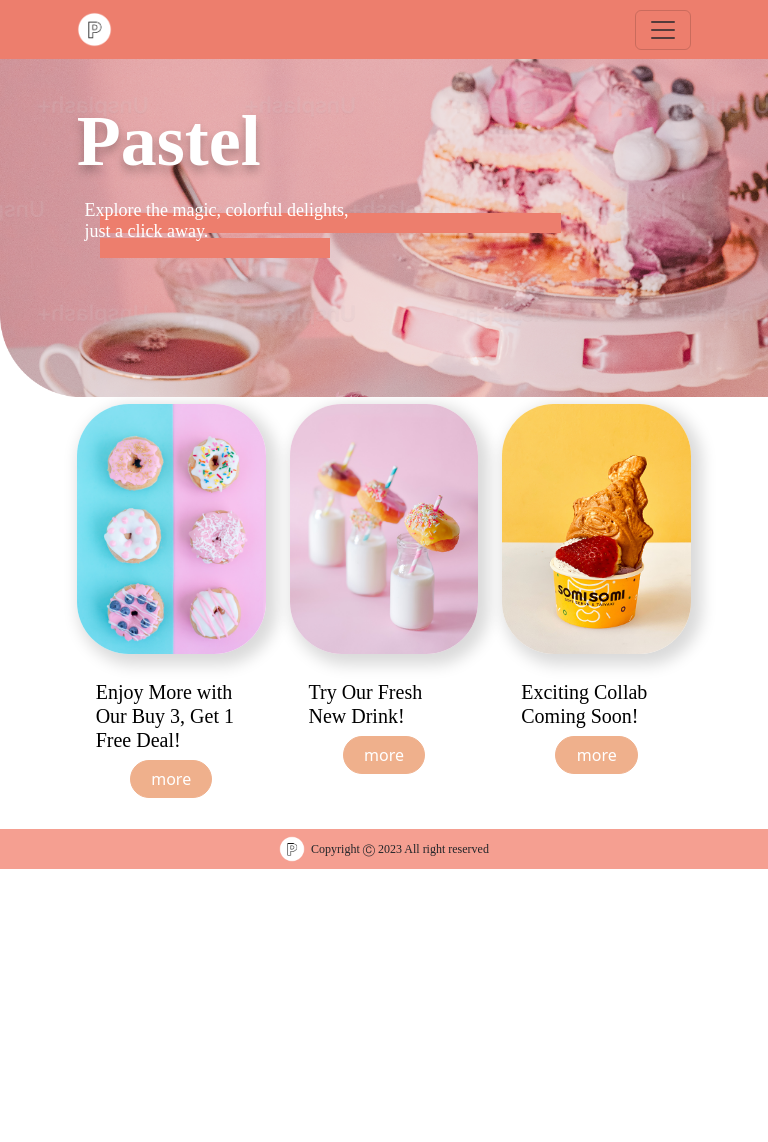
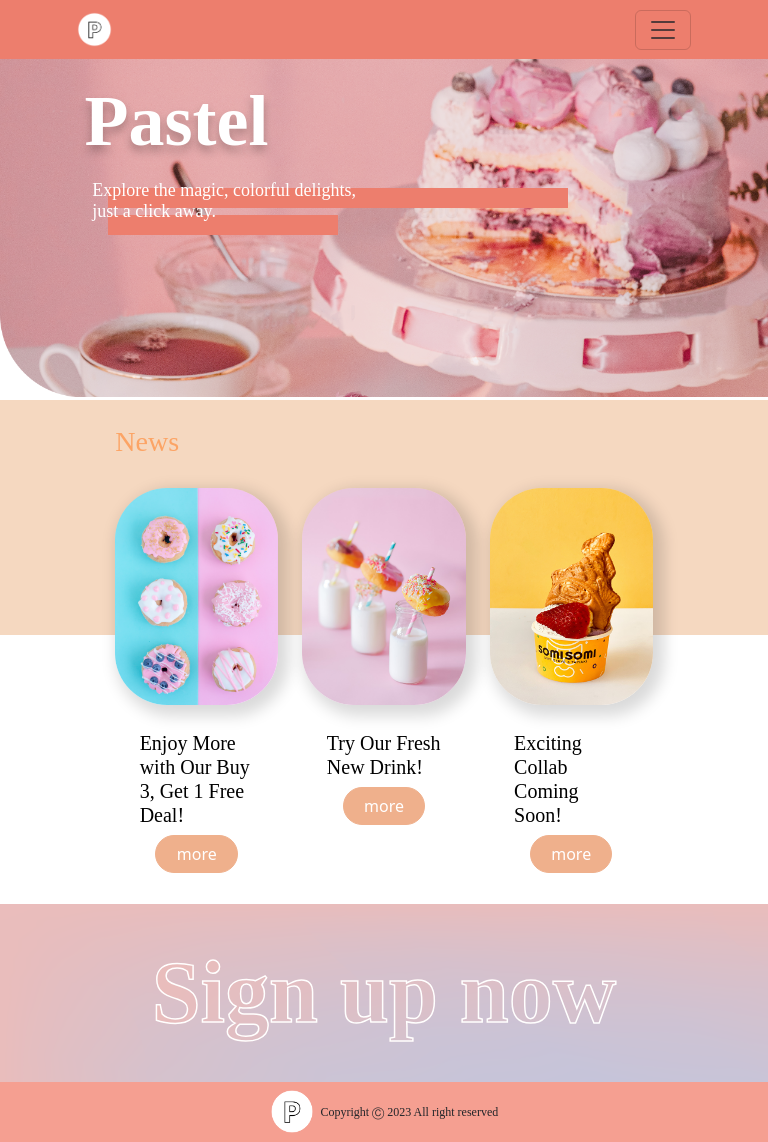
Before and after one commit to KatoToyoki/dessert-shop, a Next.js app: page /home in a window 768 px wide. Before the commit the page ends 869 px from the top, so only its background shows below. Built offline with nearby package versions, Linux system fonts and the light colour scheme.

Commit message:
home done

```diff
--- a/src/compoenents/style.css
+++ b/src/compoenents/style.css
@@ -21,17 +21,13 @@
     /* position: absolute; */
     bottom: 0;
     width: 100%;
-    height: 40px;
-    padding: 7px 0% 7px 0%;
+    height: 60px;
+    padding: 1% 0% 1% 0%;
     font-size: 12px;
     font-family: var(--font);
 }
 
-
-
 .new_pic_c {
-    /* height: 300px; */
-    /* width: 100%; */
     border-radius: 52px;
     box-shadow: 6px 6px 15px 5px rgba(0, 0, 0, 0.15);
     margin-bottom: 20px;
@@ -58,7 +54,3 @@
     background-color: var(--title);
     border-color: var(--title);
 }
-
-/* .test {
-    background-color: aqua;
-} */
--- a/src/pages/home/index.tsx
+++ b/src/pages/home/index.tsx
@@ -9,15 +9,19 @@ const Home = () => {
     return (
         <div>
             <img src='images/home.png' className='home_pic'></img>
+
             <span id='home_page_title'>Pastel</span>
             <span id='home_page_content'>
-                Explore the magic, colorful delights,
-                <br />just a click away.
+                Explore the magic, colorful delights,<br />just a click away.
             </span>
             <div id='home_page_back1' />
             <div id='home_page_back2' />
 
+            <div id='home_news_bg' />
+
             <div className='space'>
+                <h2 id='home_news_title'>News</h2>
+
                 <Row>
                     {newsData.map((data) => {
                         return (
@@ -28,6 +32,8 @@ const Home = () => {
                     })}
                 </Row>
             </div>
+
+            <div id='home_sign' className='center'><div id='home_sign_content'>Sign up now</div></div>
         </div>
     )
 }
--- a/src/style/globals.css
+++ b/src/style/globals.css
@@ -12,9 +12,11 @@
     --font: Noto Sans TC;
 }
 
-a {
-    text-decoration: none;
-    /* color: white; */
+p,
+h2,
+h3,
+h4 {
+    font-family: var(--font);
 }
 
 .center {
@@ -38,7 +40,7 @@ a {
 }
 
 .space {
-    padding: 7px 10% 7px 10%;
+    padding: 7px 15% 7px 15%;
 }
 
 .home_pic {
@@ -84,55 +86,97 @@ a {
     position: absolute;
 }
 
+#home_news_title {
+    font-style: normal;
+    color: var(--page_title);
+    padding: 4% 0% 4% 0%;
+}
+
+#home_news_bg {
+    background-color: #F5D8C0;
+    position: absolute;
+    z-index: -1;
+    width: 100%;
+    height: 235px;
+}
+
+#home_sign {
+    background: url('/images/bg.png');
+    text-align: center;
+    font-family: Noto Sans TC;
+    font-size: 88px;
+    font-style: normal;
+    font-weight: 900;
+    line-height: normal;
+    padding: 5% 0% 5% 0%;
+}
+
+#home_sign_content {
+    -webkit-background-clip: text;
+    background-clip: text;
+    background-image: url('/images/bg.png');
+    color: transparent;
+
+    -webkit-text-stroke-color: white;
+    -webkit-text-stroke-width: 1.5px;
+}
+
 /* web */
 @media (min-width:600px) {
     #home_page_title {
         top: 30%;
-        left: 10%;
+        left: 11%;
     }
 
     #home_page_content {
         top: 50%;
-        left: 11%;
+        left: 12%;
     }
 
     #home_page_back1 {
         top: 52%;
-        left: 12%;
+        left: 13%;
         width: 30%;
     }
 
     #home_page_back2 {
         top: 55%;
-        left: 12%;
+        left: 13%;
         width: 15%;
     }
+
+    #home_news_bg {
+        top: 100%;
+    }
 }
-
 
 /* phone */
 @media(max-width:920px) {
     #home_page_title {
-        top: 100px;
-        left: 10%;
+        top: 80px;
+        left: 11%;
         font-size: 72px;
     }
 
     #home_page_content {
-        top: 200px;
-        left: 11%;
+        top: 180px;
+        left: 12%;
         font-size: 18px;
     }
 
     #home_page_back1 {
-        top: 213px;
-        left: 13%;
+        top: 188px;
+        left: 14%;
         width: 60%;
     }
 
     #home_page_back2 {
-        top: 238px;
-        left: 13%;
+        top: 215px;
+        left: 14%;
         width: 30%;
     }
+
+    #home_news_bg {
+        top: 50%;
+    }
 }
```
Also changed, not shown: public/images/home.png, src/images/bg.png (added).
